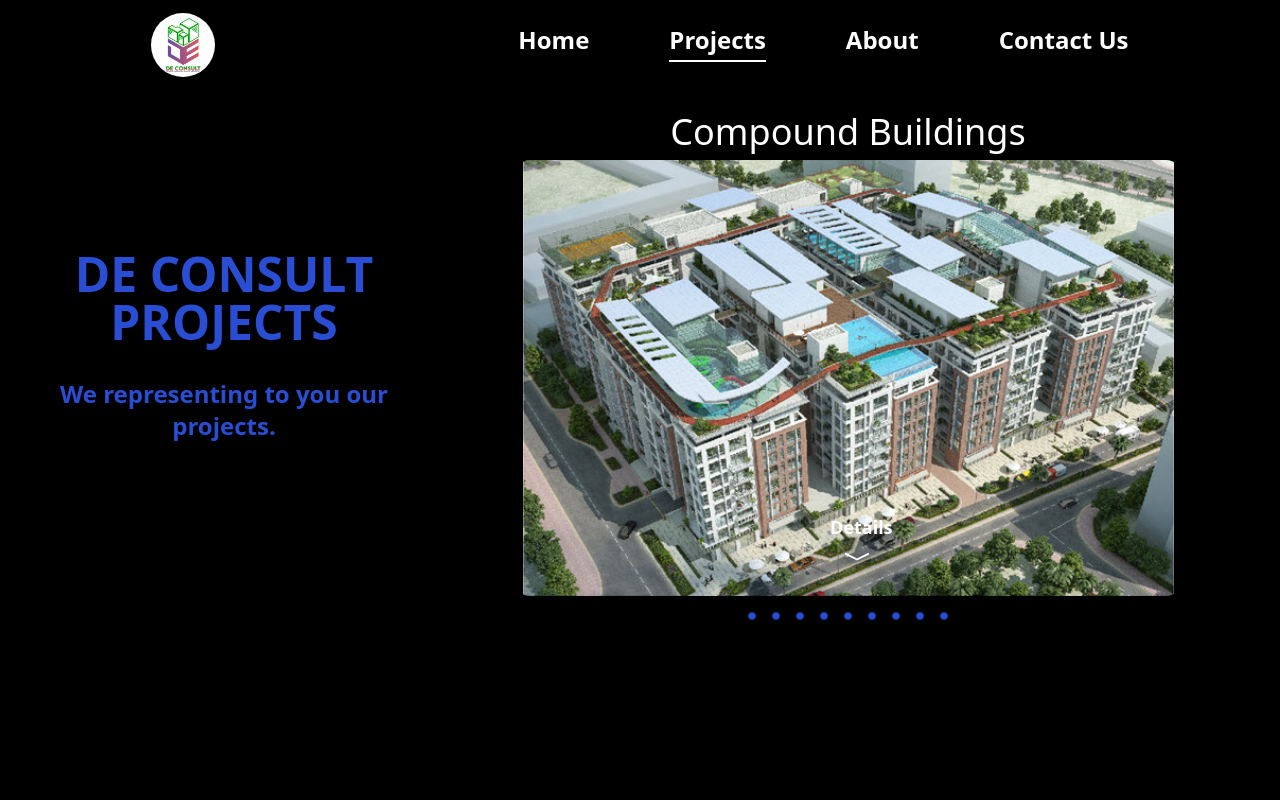
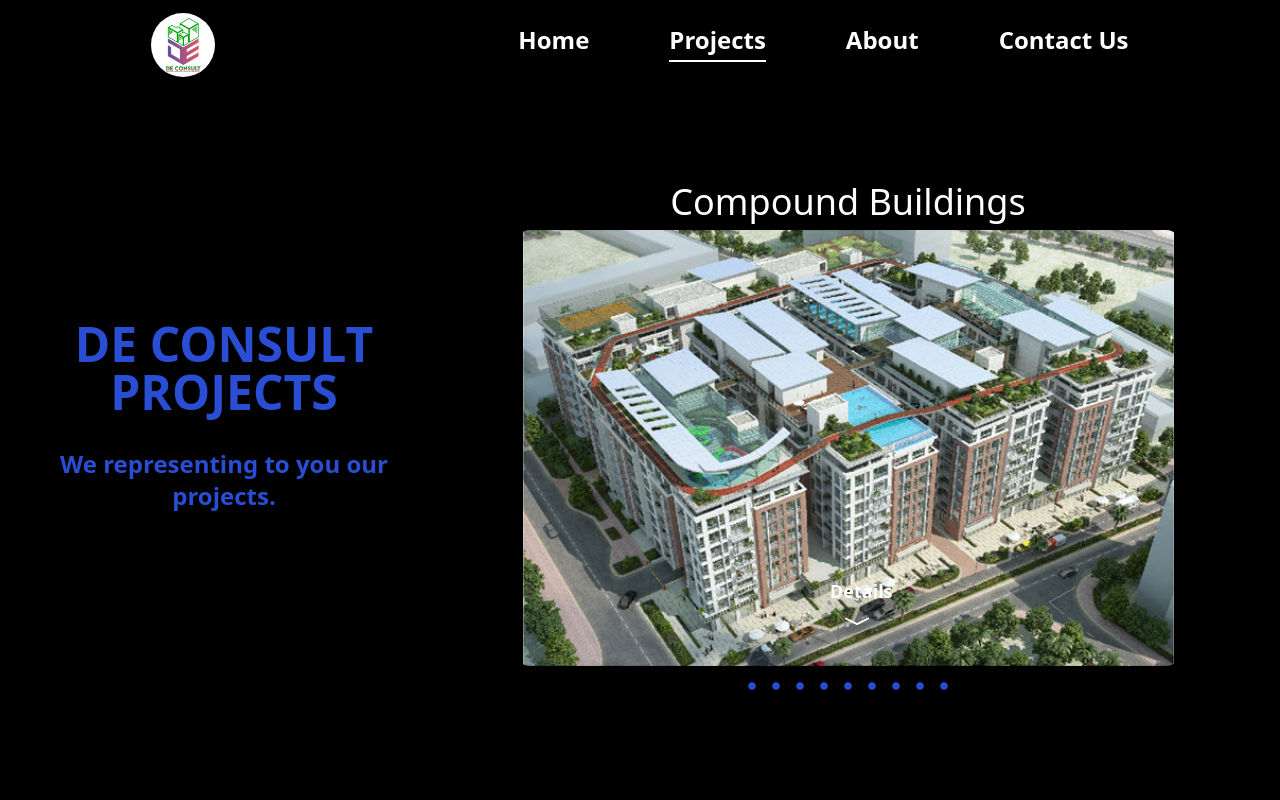
Before and after one commit to fajrjas/DE-CONSULT, a React (Vite) app: page /projects in a window 1280 px wide. Shown: the top 800 px of the page. Built offline with nearby package versions, Linux system fonts and the light colour scheme; a web font is replaced by a local one.

Commit message:
scaling size of each div of projects page test 2

```diff
--- a/src/pages/Projects.jsx
+++ b/src/pages/Projects.jsx
@@ -249,8 +249,8 @@
 
   return (
     <div className="h-full">
-      <ProjectContainer className="max-w-[310px] mx-auto md:max-w-[600px] lg:max-w-[1200px] h-screen">
-        <div className="grid lg:grid-cols-3 lg:items-center lg:max-w-[1200px] gap-12 select-none mt-56 lg:mt-0 ">
+      <ProjectContainer className="max-w-[310px] mx-auto md:max-w-[600px] lg:max-w-[1200px] h-full ">
+        <div className="grid lg:grid-cols-3 lg:items-center h-fit lg:h-screen lg:max-w-[1200px] gap-12 select-none mt-56 lg:mt-0 ">
           <div className="col-span-1 flex flex-col">
             <h1 className="text-[ #294ed4] text-3xl font-bold lg:text-5xl lg:mt-15 mb-6">
               DE CONSULT PROJECTS
@@ -316,7 +316,7 @@
         </div>
 
         {/* Specific Project info */}
-        <div className="grid md:grid-cols-2 pb-14 mt-28 md:gap-10 h-fit content-center">
+        <div className="grid md:grid-cols-2 pb-14 mt-28 md:gap-10 h-fit lg:h-screen content-center">
           <div className="" id="details">
             <header className="w-[300px]"></header>
             <div className="lg:max-w-[1200px] h-[400px] lg:h-[500px] lg:w-full m-auto pb-16 px-4 relative group transition-all max-w-[300px]">
```
